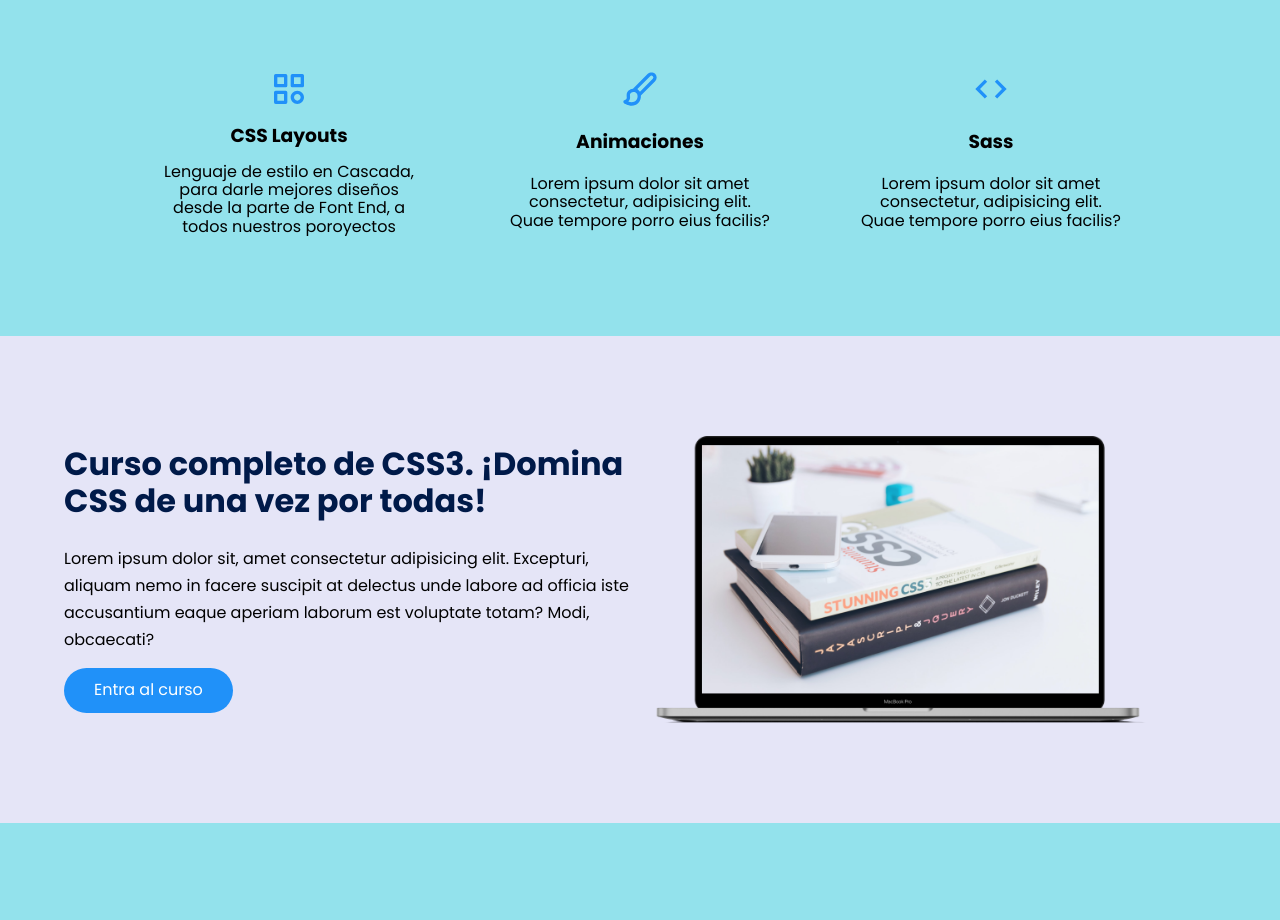
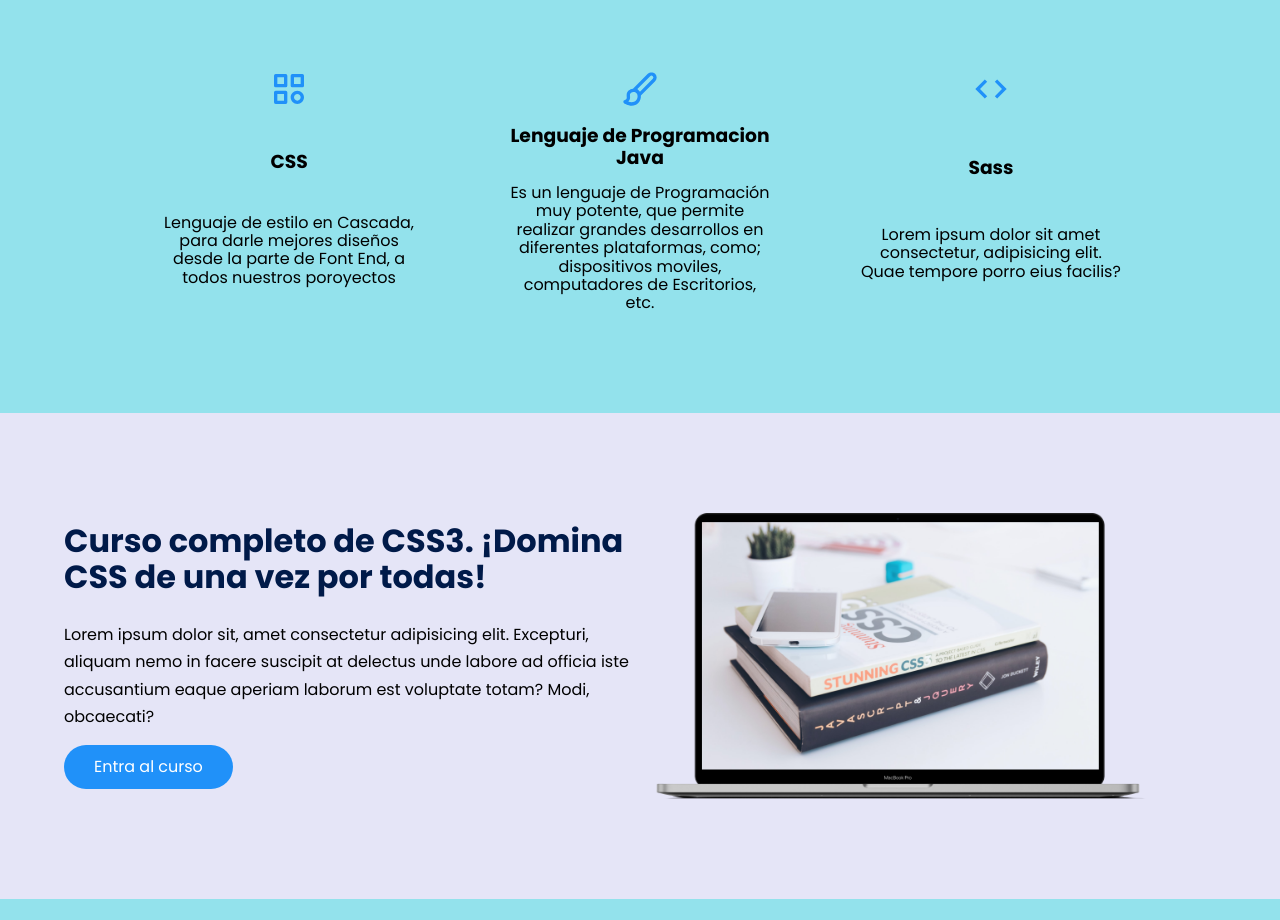
Before and after one commit to JhanGitP2023/DesarrolloSoftCssHtmlJs, a plain HTML site: page Contacto.html in a window 1280 px wide. Shown: the part 1000-1920 px from the top of the page. Drawn offline with Linux system fonts and the light colour scheme.

Commit message:
se agrega curso Java

```diff
--- a/Contacto.html
+++ b/Contacto.html
@@ -77,15 +77,15 @@
             <div class="about__main">
                 <article class="about__icons">
                     <img src="./images/shapes.svg" class="about__icon">
-                    <h3 class="about__title">CSS Layouts</h3>
+                    <h3 class="about__title">CSS</h3>
                     <p class="about__paragrah">Lenguaje de estilo en Cascada, para darle mejores diseños desde  la parte de Font End, a todos nuestros poroyectos</p>
                 </article>
 
                 <article class="about__icons">
                     <img src="./images/paint.svg" class="about__icon">
-                    <h3 class="about__title">Animaciones</h3>
-                    <p class="about__paragrah">Lorem ipsum dolor sit amet consectetur, adipisicing elit. Quae tempore
-                        porro eius facilis?</p>
+                    <h3 class="about__title">Lenguaje de Programacion Java </h3>
+                    <p class="about__paragrah">Es un lenguaje de Programación muy potente, que permite realizar grandes desarrollos en diferentes plataformas,
+                        como; dispositivos moviles, computadores de Escritorios, etc.  </p>
                 </article>
 
                 <article class="about__icons">
```
